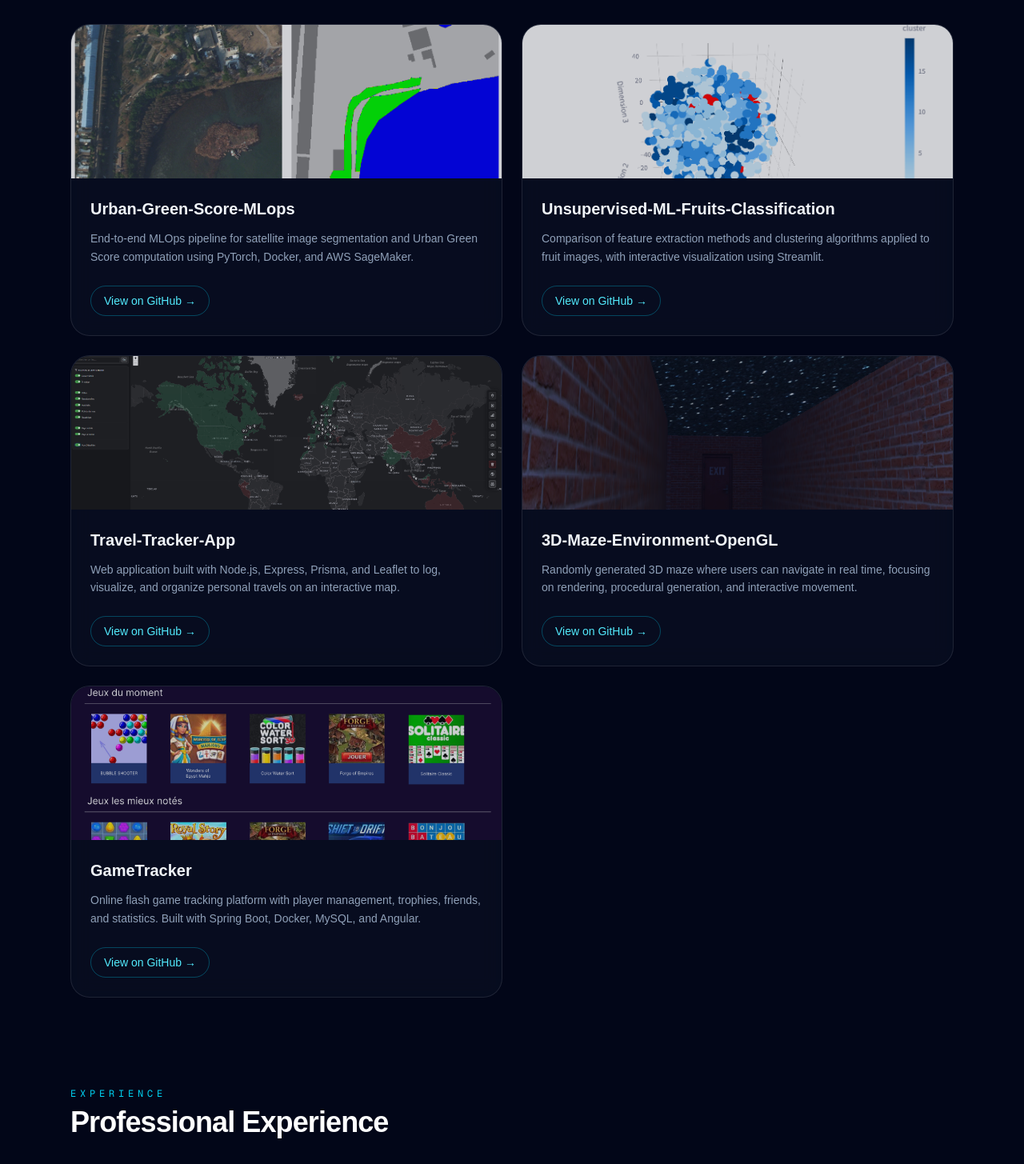
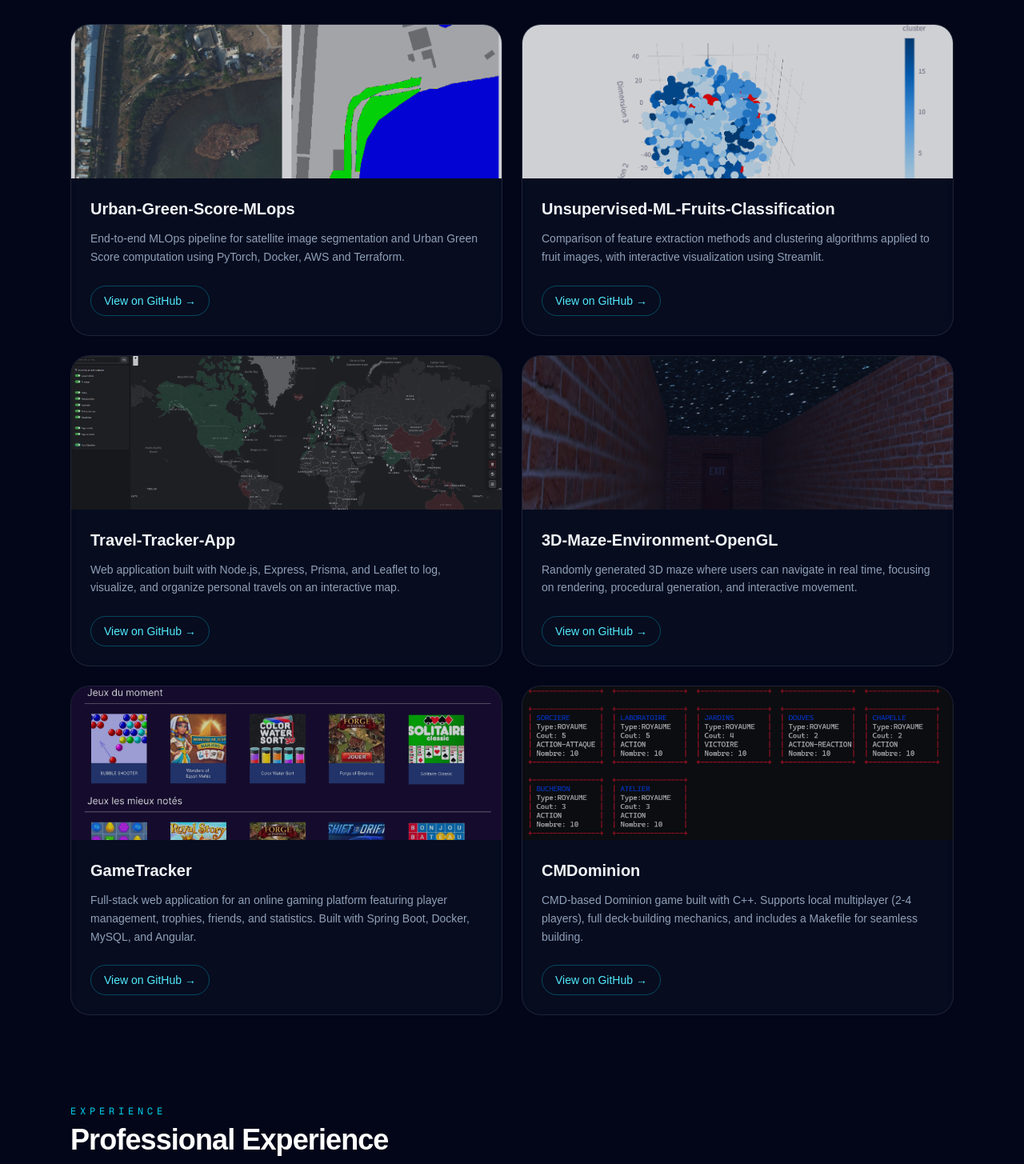
Before and after one commit to yoanlouvois/e-portfolio, a Next.js app: page / in a window 1280 px wide. Shown: the part 1446-2901 px from the top of the page at 80% size. Built offline with nearby package versions, Linux system fonts and the light colour scheme.

Commit message:
Add CMDominion project to ProjectsSection with updated descriptions

```diff
--- a/src/components/ProjectsSection.tsx
+++ b/src/components/ProjectsSection.tsx
@@ -6,7 +6,7 @@ const projects = [
     image: "/projects/urban-green-score.png",
     github: "https://github.com/yoanlouvois/Urban-Green-Score-MLops",
     description:
-      "End-to-end MLOps pipeline for satellite image segmentation and Urban Green Score computation using PyTorch, Docker, and AWS SageMaker.",
+      "End-to-end MLOps pipeline for satellite image segmentation and Urban Green Score computation using PyTorch, Docker, AWS and Terraform.",
   },
   {
     title: "Unsupervised-ML-Fruits-Classification",
@@ -34,8 +34,15 @@ const projects = [
     image: "/projects/gametracker.png",
     github: "https://github.com/MorganPhlp/GameTrackerProject",
     description:
-      "Online flash game tracking platform with player management, trophies, friends, and statistics. Built with Spring Boot, Docker, MySQL, and Angular.",
+      "Full-stack web application for an online gaming platform featuring player management, trophies, friends, and statistics. Built with Spring Boot, Docker, MySQL, and Angular.",
   },
+  {
+    title: "CMDominion",
+    image: "/projects/cmdominion.png",
+    github: "https://github.com/yoanlouvois/CMDominion",
+    description:
+      "CMD-based Dominion game built with C++. Supports local multiplayer (2-4 players), full deck-building mechanics, and includes a Makefile for seamless building.",
+  }
 ];
 
 export default function ProjectsSection() {
```
Also changed, not shown: public/projects/cmdominion.png (added).
